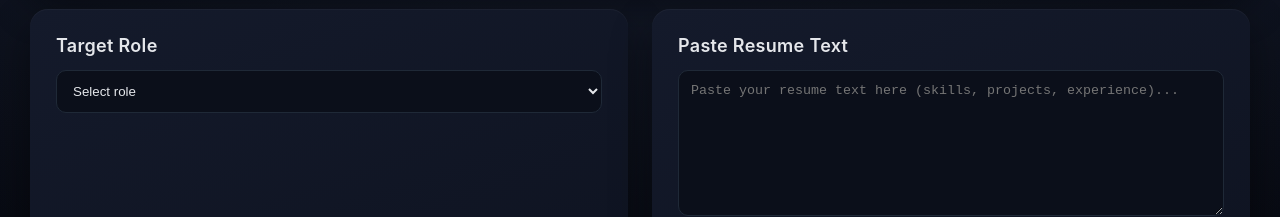
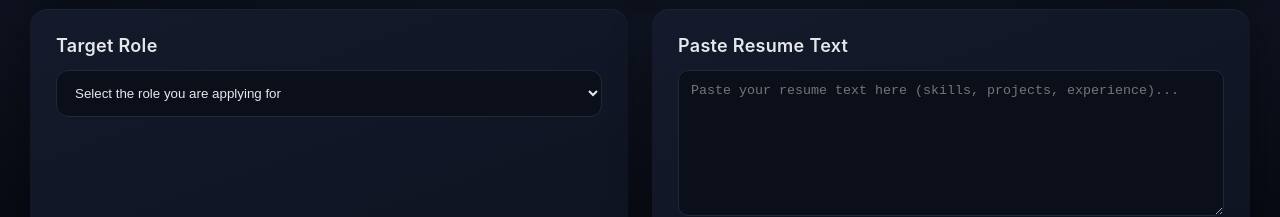
Before and after one commit to suki2811/resume-analyzer-ui, a React (Vite) app: page / in a window 1280 px wide. Both pictures are taken after a click on the button "Analyze Resume →". Shown: the part 295-512 px from the top of the page. Built offline with nearby package versions, Linux system fonts and the light colour scheme.

Commit message:
Update RoleSelector.jsx

```diff
--- a/src/components/RoleSelector.jsx
+++ b/src/components/RoleSelector.jsx
@@ -11,19 +11,9 @@ export default function RoleSelector({ role, setRole }) {
   return (
     <div className="card">
       <div className="card-title">Target Role</div>
-      <select
-        value={role}
-        onChange={(e) => setRole(e.target.value)}
-        style={{
-          width: "100%",
-          padding: "12px",
-          borderRadius: "10px",
-          background: "#0b0f1a",
-          color: "#e5e7eb",
-          border: "1px solid #1f2937",
-        }}
-      >
-        <option value="">Select role</option>
+
+      <select value={role} onChange={(e) => setRole(e.target.value)}>
+        <option value="">Select the role you are applying for</option>
         {roles.map((r) => (
           <option key={r} value={r}>
             {r}
```
